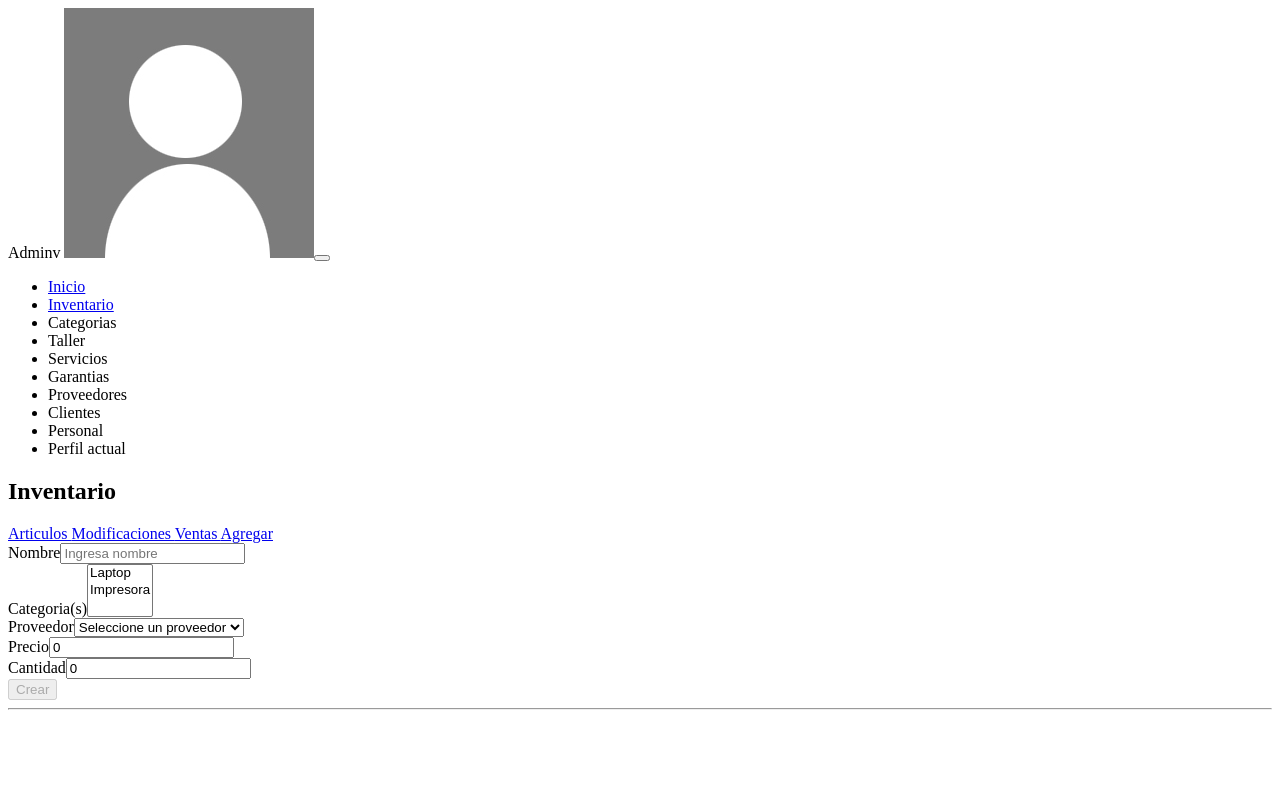
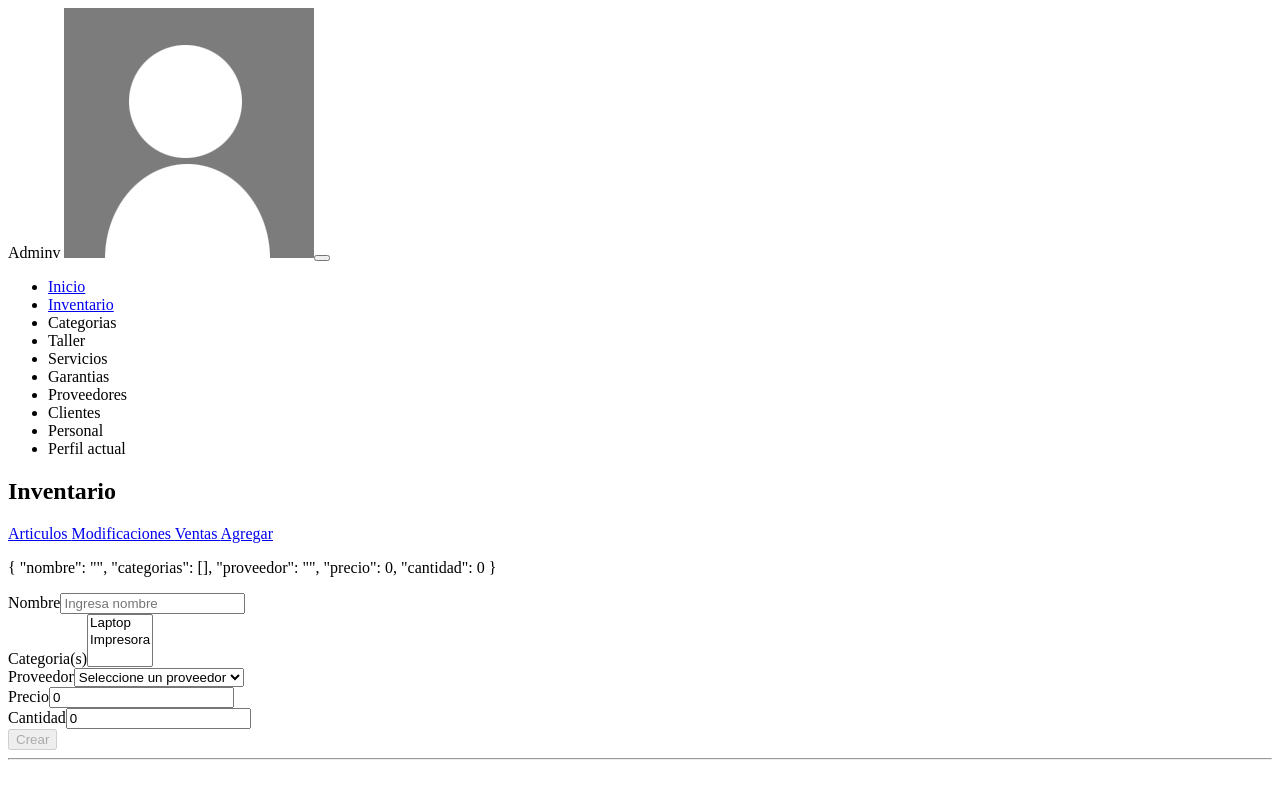
Before and after one commit to GustavoPMex/inventario-apis-frontend, a Vue app: page /inventario/agregar in a window 1280 px wide. Built offline with nearby package versions, Linux system fonts and the light colour scheme; the HTML template or start-up script is replaced by a standard one; a web font is replaced by a local one.

Commit message:
Se modifica el form de inventario
* Se modifico el formulario de inventario para hacerlo reutilizable

```diff
--- a/src/components/inventario/FormInventario.vue
+++ /dev/null
@@ -1,117 +0,0 @@
-<template>
-<form @submit.prevent="nuevoArticulo">
-
-    <div class="form-group">
-        <label class="label-form">Nombre</label>
-        <input
-            class='form-control'
-            placeholder = 'Ingresa nombre'
-            v-model.trim="nombre"
-        >
-    </div>
-
-    <div class="form-group">
-        <label class="label-form">Categoria(s)</label>
-        <select
-            class="form-select"
-            multiple size="3"
-            v-model="categorias"
-        >
-            <option value="laptop">Laptop</option>
-            <option value="impresora">Impresora</option>
-        </select>
-    </div>
-
-
-    <div class="form-group">
-        <label class="label-form">Proveedor</label>
-        <select
-            class="form-select"
-            v-model="proveedor"
-        >
-            <option :value="''" disabled selected>Seleccione un proveedor</option>
-            <option value="merida">Merida</option>
-            <option value="microsoft">Microsot</option>
-        </select>
-    </div>
-
-    <div class="form-group">
-        <label class="label-form">Precio</label>
-        <input
-            type="number"
-            class="form-control"
-            placeholder="Ingresa precio"
-            min="0"
-            v-model="precio"
-        >
-    </div>
-
-    <div class="form-group">
-        <label class="label-form">Cantidad</label>
-        <input
-            type="number"
-            class="form-control"
-            placeholder="Ingresa cantidad"
-            min="0"
-            v-model="cantidad"
-        >
-    </div>
-
-    <button
-        type="submit"
-        class="btn btn-success btn-form"
-        :disabled='btnIsDisabled'
-    >
-        Crear
-    </button>
-</form>
-</template>
-
-
-<script>
-import {useStore} from 'vuex'
-import { computed, ref } from '@vue/reactivity'
-import  {useRouter} from 'vue-router'
-
-export default {
-    setup() {
-
-        const store = useStore()
-        const router = useRouter()
-
-        const nombre = ref('')
-        const categorias = ref([])
-        const proveedor = ref('')
-        const precio = ref(0)
-        const cantidad = ref(0)
-
-        const btnIsDisabled = computed(() => {
-            if (nombre.value && categorias.value.length > 0 &&
-                proveedor.value && precio.value > 0 && cantidad.value > 0){
-                    return false
-                }
-            return true
-        })
-
-        const nuevoArticulo = () => {
-            store.dispatch('formNuevoArticulo',{
-                nombre: nombre.value,
-                categorias: categorias.value,
-                proveedor: proveedor.value,
-                precio: precio.value,
-                cantidad: cantidad.value
-            })
-            .then(() => {
-                router.push({name: 'InventarioArticulos'})
-            })
-        }
-
-
-        return {
-            categorias, nombre, proveedor,
-            precio, cantidad, btnIsDisabled,
-            nuevoArticulo
-        }
-    }
-}
-</script>
--- /dev/null
+++ b/src/components/inventario/InputsInventario.vue
@@ -0,0 +1,69 @@
+<template>
+<div class="form-group">
+    <p>{{articulo}}</p>
+    <label class="label-form">Nombre</label>
+    <input
+        class='form-control'
+        placeholder = 'Ingresa nombre'
+        v-model.trim="articulo.nombre"
+    >
+</div>
+
+<div class="form-group">
+    <label class="label-form">Categoria(s)</label>
+    <select
+        class="form-select"
+        multiple size="3"
+        v-model="articulo.categorias"
+    >
+        <option value="laptop">Laptop</option>
+        <option value="impresora">Impresora</option>
+    </select>
+</div>
+
+
+<div class="form-group">
+    <label class="label-form">Proveedor</label>
+    <select
+        class="form-select"
+        v-model="articulo.proveedor"
+    >
+        <option :value="''" disabled selected>Seleccione un proveedor</option>
+        <option value="merida">Merida</option>
+        <option value="microsoft">Microsot</option>
+    </select>
+</div>
+
+<div class="form-group">
+    <label class="label-form">Precio</label>
+    <input
+        type="number"
+        class="form-control"
+        placeholder="Ingresa precio"
+        min="0"
+        v-model="articulo.precio"
+    >
+</div>
+
+<div class="form-group">
+    <label class="label-form">Cantidad</label>
+    <input
+        type="number"
+        class="form-control"
+        placeholder="Ingresa cantidad"
+        min="0"
+        v-model="articulo.cantidad"
+    >
+</div>
+
+
+</template>
+
+
+<script>
+export default {
+    props: {
+        articulo: Object
+    }
+}
+</script>
--- a/src/store/index.js
+++ b/src/store/index.js
@@ -4,6 +4,13 @@ export default createStore({
   state: {
     // Inventario
     articulos: [],
+    articulo: {
+      nombre: '',
+      categorias: [],
+      proveedor: '',
+      precio: 0,
+      cantidad: 0
+    },
     modificaciones: [],
     ventas: [],
     userAuth: true
@@ -36,6 +43,9 @@ export default createStore({
   getters:{
     getArticulos(state){
       return state.articulos
+    },
+    getArticulo(state){
+      return state.articulo
     }
   }
 })
--- a/src/views/inventario/Agregar.vue
+++ b/src/views/inventario/Agregar.vue
@@ -1,14 +1,58 @@
 <template>
-    <FormInventario />
+    <form @submit.prevent="nuevoArticulo">
+        <FormInventario :articulo='articulo'/>
+        <button
+            type="submit"
+            class="btn btn-success btn-form"
+            :disabled='btnIsDisabled'
+        >
+            Crear
+        </button>
+    </form>
 </template>
 
 
 <script>
-import FormInventario from '../../components/inventario/FormInventario.vue'
+import FormInventario from '../../components/inventario/InputsInventario.vue'
+import {useStore} from 'vuex'
+import { computed, ref } from '@vue/reactivity'
+import  {useRouter} from 'vue-router'
 
 export default {
     components: {
         FormInventario
+    },
+    setup() {
+
+        const store = useStore()
+        const router = useRouter()
+
+        const articulo = computed(() =>{
+            return store.getters.getArticulo
+        })
+
+        const btnIsDisabled = computed(() => {
+            const articuloValid = articulo.value
+            if(articuloValid.nombre && articuloValid.categorias &&
+                articuloValid.proveedor && articuloValid.precio &&
+                articuloValid.cantidad){
+                return false
+            }
+            return true
+        })
+
+        const nuevoArticulo = () => {
+            store.dispatch('formNuevoArticulo', articulo.value)
+            .then(() => {
+                router.push({name: 'InventarioArticulos'})
+            })
+        }
+
+
+        return {
+            articulo, btnIsDisabled,
+            nuevoArticulo
+        }
     }
 }
 </script>
```
